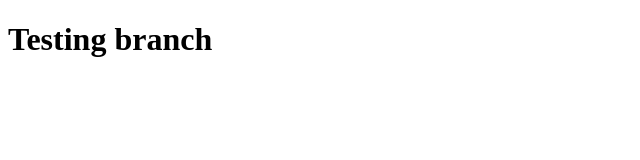
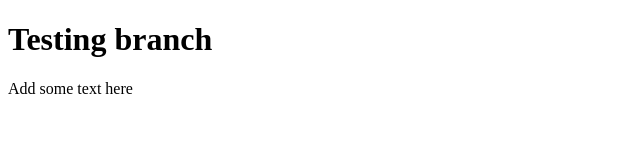
Before and after one commit to mikbrazh/test-branches-repo, a plain HTML site: page index.html in a window 1280 px wide. Shown: the whole page, without its empty margins (0-640 px from the left). Drawn offline with Linux system fonts and the light colour scheme.

Commit message:
Add paragraph

```diff
--- a/index.html
+++ b/index.html
@@ -7,5 +7,6 @@
 </head>
 <body>
   <h1>Testing branch</h1>
+  <p>Add some text here</p>
 </body>
 </html>
```
